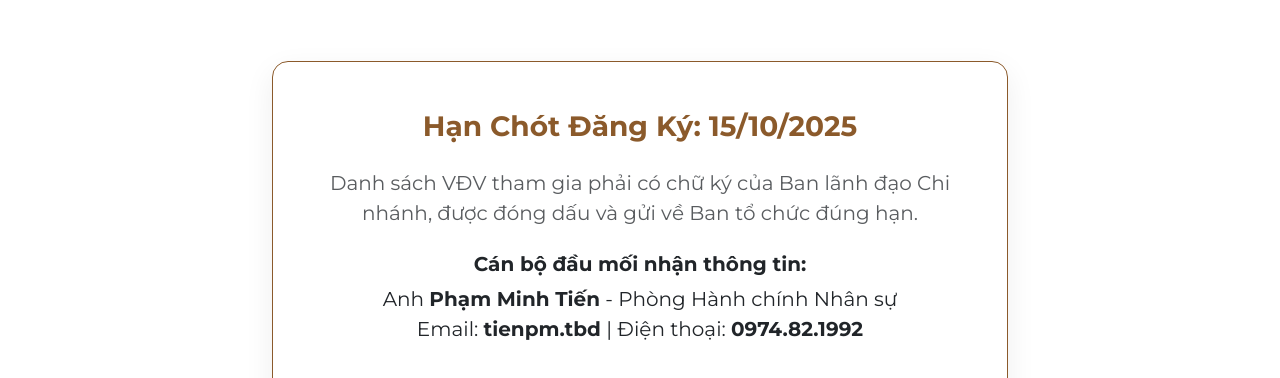
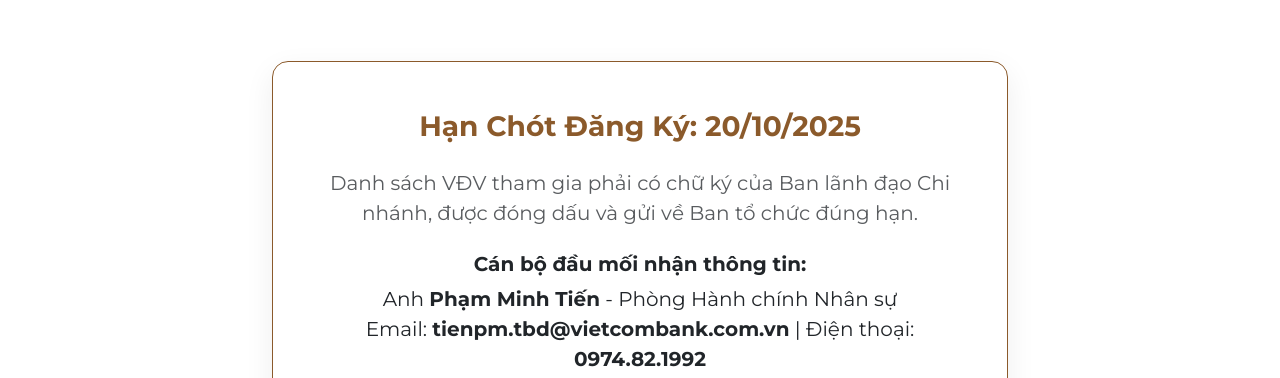
Before and after one commit to vcbtbd046/pickleball2025, a plain HTML site: page index.html in a window 1280 px wide. Shown: the part 4466-4844 px from the top of the page. Drawn offline with nearby package versions, Linux system fonts and the light colour scheme.

Commit message:
Update ngay dang ky

```diff
--- a/index.html
+++ b/index.html
@@ -493,11 +493,11 @@
                 <div class="row justify-content-center text-center">
                     <div class="col-lg-8 reveal">
                         <div class="custom-card border border-primary p-4 p-lg-5 rounded-4">
-                            <h3 class="fw-bold text-primary">Hạn Chót Đăng Ký: 15/10/2025</h3>
+                            <h3 class="fw-bold text-primary">Hạn Chót Đăng Ký: 20/10/2025</h3>
                             <p class="text-muted fs-5 my-4">Danh sách VĐV tham gia phải có chữ ký của Ban lãnh đạo Chi nhánh, được đóng dấu và gửi về Ban tổ chức đúng hạn.</p>
                             <h5 class="fw-bold">Cán bộ đầu mối nhận thông tin:</h5>
                             <p class="fs-5 mb-0">Anh <strong>Phạm Minh Tiến</strong> - Phòng Hành chính Nhân sự</p>
-                            <p class="fs-5">Email: <strong>tienpm.tbd</strong> | Điện thoại: <strong>0974.82.1992</strong></p>
+                            <p class="fs-5">Email: <strong>tienpm.tbd@vietcombank.com.vn</strong> | Điện thoại: <strong>0974.82.1992</strong></p>
                             <a href="https://drive.google.com/drive/folders/1jwjylW1DUWkyTCNETXBx6EhC9SBgyZtX" class="btn btn-primary mt-4" target="_blank">
                                 <i data-feather="download" class="me-2" style="width:16px;"></i> Tải mẫu đăng ký
                             </a>
```
